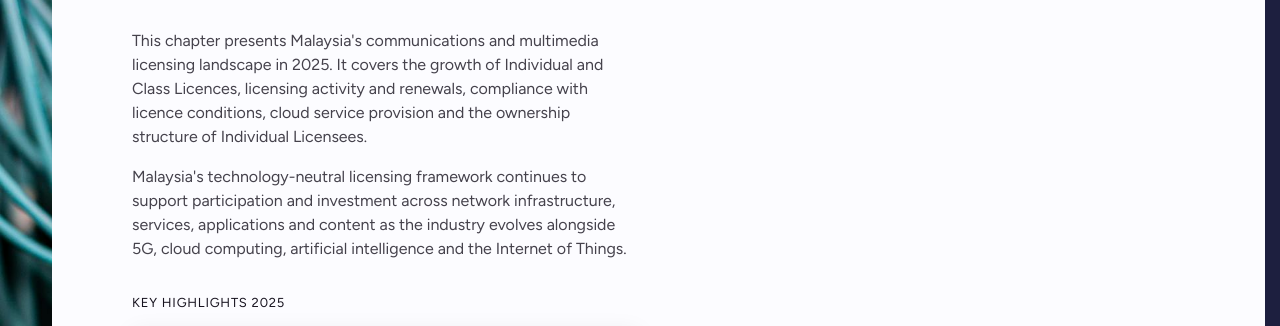
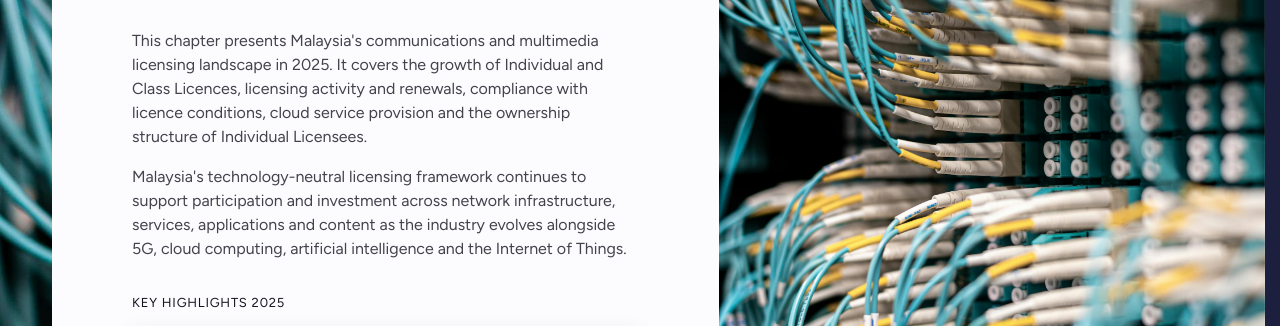
Before and after one commit to hj-nohome/ipr25-webfront, a website built with Vite: page chapter.html in a window 1280 px wide. Shown: the part 292-618 px from the top of the page. Built offline with nearby package versions, Linux system fonts and the light colour scheme.

Commit message:
Update chapter.html animation

```diff
--- a/chapter.html
+++ b/chapter.html
@@ -71,11 +71,6 @@
                the chapter's transition (see `transition` in
                src/data/chapters.js), once per load. -->
           <img class="chapter-detail__photo" id="chapter-photo" alt="" />
-          <!-- Cover the first picture until chapter.js lifts them away, one
-               after another, before the transition. -->
-          <div class="chapter-detail__shutters" aria-hidden="true">
-            <span></span><span></span><span></span><span></span><span></span><span></span>
-          </div>
         </div>
       </div>
     </section>
--- a/src/chapter.js
+++ b/src/chapter.js
@@ -27,14 +27,7 @@ const photo = document.querySelector('#chapter-photo')
 const background = document.querySelector('#chapter-bg')
 const cta = document.querySelector('#chapter-cta')
 
-const shutters = [...document.querySelector('.chapter-detail__shutters').children]
-
-// Order the strips lift in, by transition, so the stagger leads into it.
-const shutterOrders = {
-  spiral: (i, count) => Math.floor(Math.abs(i - (count - 1) / 2)), // out from the centre
-}
-const leftToRight = (i) => i
-// Between the strips opening and the transition, so the first picture registers.
+// Between the image fading in and the transition, so it registers.
 const HOLD_MS = 300
 
 const reducedMotion = window.matchMedia('(prefers-reduced-motion: reduce)').matches
@@ -56,27 +49,23 @@ const onScreen = (el) =>
     observer.observe(el)
   })
 
-// Opens the strips over the image once it has loaded and the column is on
-// screen, then plays the image -> photo transition; a new chapter
-// (hashchange) closes them again and starts over.
+// Fades the image in once it has loaded and the column is on screen, then
+// plays the image -> photo transition; a new chapter (hashchange) hides it
+// again and starts over.
 const revealPhoto = async (name) => {
   photoReveal?.abort()
   const controller = new AbortController()
   photoReveal = controller
-  media.classList.remove('is-open', 'is-photo-shown')
+  media.classList.remove('is-loaded', 'is-photo-shown')
 
   if (reducedMotion) {
-    media.classList.add('is-photo-shown')
+    media.classList.add('is-loaded', 'is-photo-shown')
     return
   }
 
-  const order = shutterOrders[name] ?? leftToRight
-  shutters.forEach((strip, i) => strip.style.setProperty('--i', order(i, shutters.length)))
-
   const [loaded] = await Promise.all([image.decode().then(() => true, () => false), onScreen(media)])
   if (controller.signal.aborted) return
-  // Opens even if the image failed, rather than leave a blank column.
-  media.classList.add('is-open')
+  media.classList.add('is-loaded')
   if (!loaded) return
 
   try {
--- a/src/circle-lines.js
+++ b/src/circle-lines.js
@@ -179,12 +179,14 @@ const REVEAL_CORE_MS = 600 // the core fills in over the last stretch
 // Caps one frame's step, so a slow frame slows the reveal instead of skipping it.
 const MAX_STEP_MS = 1000 / 30
 
-// A bar's width (fraction of COVER_WIDTH) `elapsed` ms after the sweep reaches it.
+// A bar's width (fraction of COVER_WIDTH) `elapsed` ms after the sweep
+// reaches it. Smoothstep, so each bar settles into place rather than
+// stopping dead at full width.
 const revealWidth = (elapsed) => {
   if (elapsed <= 0) return 0
   if (elapsed < REVEAL_APPEAR_MS) return HAIRLINE * (elapsed / REVEAL_APPEAR_MS)
   const p = Math.min((elapsed - REVEAL_APPEAR_MS) / REVEAL_GROW_MS, 1)
-  return HAIRLINE + (1 - HAIRLINE) * p ** 2
+  return HAIRLINE + (1 - HAIRLINE) * p * p * (3 - 2 * p)
 }
 
 // Draws `image` (as object-fit: cover) in through the bars on a canvas over
--- a/src/style.css
+++ b/src/style.css
@@ -2919,47 +2919,19 @@ html.intro-seen .intro ~ main {
   visibility: visible;
 }
 
-/* Strips in the panel's colour over the first picture. Once chapter.js
-   opens the column (.is-open) they lift away in the order it sets (--i)
-   while the picture settles from a slight zoom. Transforms only, so they
-   stay smooth while the rest of the page is still loading. */
-.chapter-detail__shutters {
-  position: absolute;
-  inset: 0;
-  display: flex;
-  pointer-events: none;
-}
-
-.chapter-detail__shutters span {
-  flex: 1;
-  margin-right: -1px; /* no hairline between strips */
-  background: var(--panel-bg);
-  transform-origin: top;
-}
-
-.chapter-detail__media.is-open .chapter-detail__shutters span {
-  animation: shutter-open 0.7s cubic-bezier(0.76, 0, 0.24, 1) calc(var(--i, 0) * 70ms) both;
-}
-
-.chapter-detail__media.is-open .chapter-detail__image {
-  animation: picture-settle 1.2s cubic-bezier(0.16, 1, 0.3, 1) both;
-}
-
-@keyframes shutter-open {
+/* Hidden until chapter.js has it loaded and on screen (.is-loaded). An
+   animation, not a transition, so a new chapter hides it at once. */
+.chapter-detail__image {
+  opacity: 0;
+}
+
+.chapter-detail__media.is-loaded .chapter-detail__image {
+  animation: picture-fade-in 0.6s ease both;
+}
+
+@keyframes picture-fade-in {
   to {
-    transform: scaleY(0);
-  }
-}
-
-@keyframes picture-settle {
-  from {
-    transform: scale(1.06);
-  }
-}
-
-@media (prefers-reduced-motion: reduce) {
-  .chapter-detail__shutters {
-    display: none;
+    opacity: 1;
   }
 }
 
--- a/src/swirl-dashes.js
+++ b/src/swirl-dashes.js
@@ -21,10 +21,13 @@ const SMEAR_SQUEEZE = 40 // how much narrower the picture is squeezed to smear i
 const MAX_STEP_MS = 1000 / 30
 
 const easeInOut = (p) => (1 - Math.cos(Math.PI * p)) / 2
+// Slow to start, so dashes stay streaks a while, and slow to finish, so
+// they close the last gaps gently instead of snapping shut.
+const easeInOutCubic = (p) => (p < 0.5 ? 4 * p ** 3 : 1 - (2 - 2 * p) ** 3 / 2)
 
 // Shares of the full size, `q` of the way through a dash's growth.
 const dashLength = (q) => Math.min(q / 0.6, 1) ** 0.7
-const dashWidth = (q) => 0.18 * Math.min(q / 0.15, 1) + 0.82 * Math.max((q - 0.5) / 0.5, 0) ** 2.5
+const dashWidth = (q) => 0.18 * Math.min(q / 0.15, 1) + 0.82 * easeInOutCubic(Math.max((q - 0.5) / 0.5, 0))
 
 // Stable random number in [0, 1) per lattice cell.
 const hash = (i, j) => {
```
